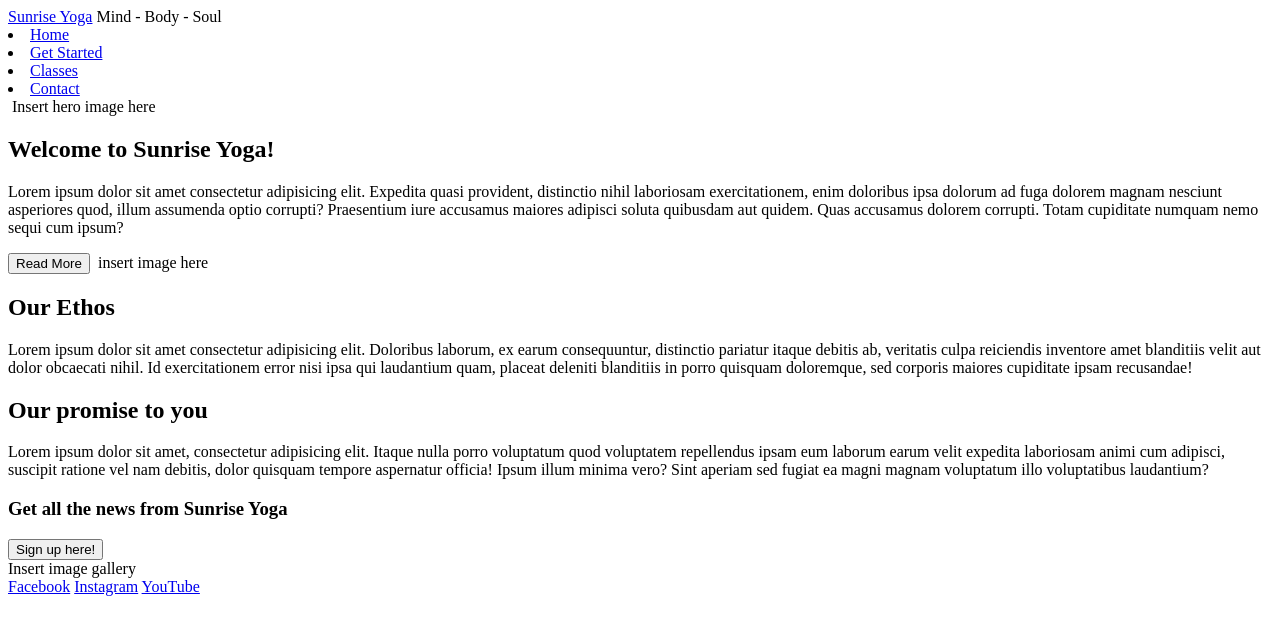
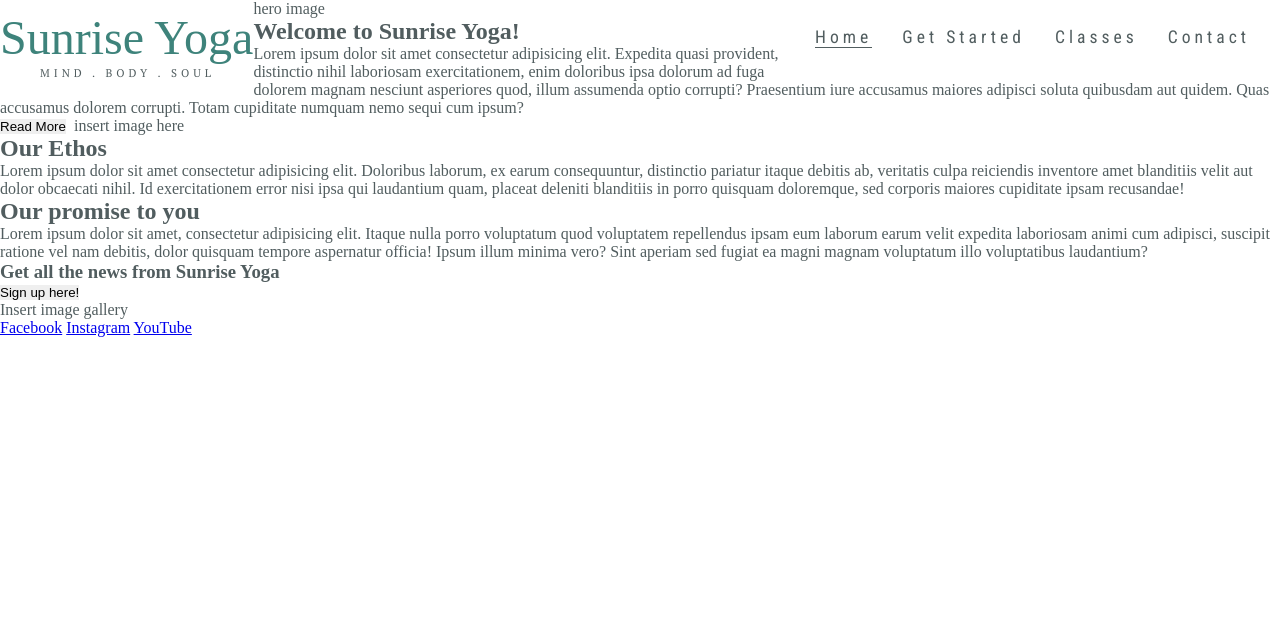
Before and after one commit to anyahush/sunrise-yoga, a plain HTML site: page index.html in a window 1280 px wide. Drawn offline with Linux system fonts and the light colour scheme; a web font is replaced by a local one.

Commit message:
Adding and styling header.

```diff
--- /dev/null
+++ b/assets/css/style.css
@@ -0,0 +1,77 @@
+@import url('https://fonts.googleapis.com/css2?family=Meddon&family=PT+Serif:ital@0;1&family=Roboto+Condensed:wght@300;400&display=swap');
+
+
+* {
+    margin: 0;
+    padding: 0;
+    border: 0;
+
+}
+
+body {
+    font-family: "Roboto-Condensed";
+    color: #515d5f;
+}
+
+h1 {
+    font-family: 'Meddon';
+    font-weight: 200;
+    color: #3e837b
+}
+
+.logo {
+    float: left;
+    text-decoration: none;
+    color: inherit;
+
+
+}
+
+#title {
+    font-size: 300%;
+}
+
+#tagline {
+    font-size: 70%;
+    font-family: 'PT Serif';
+    text-transform: uppercase;
+    letter-spacing: 4px;
+    text-decoration: none;
+    position: relative;
+    left: 40px;
+    bottom: 10px;
+
+}
+
+#menu {
+    font-size: 110%;
+    font-family: 'Roboto Condensed';
+    list-style-type: none;
+    letter-spacing: 4px;
+
+}
+
+#title,
+#menu {
+    line-height: 75px;
+}
+
+
+#menu li {
+    float: right;
+    margin-right: 30px;
+}
+
+#menu a {
+    text-decoration: none;
+    color: inherit;
+}
+
+#menu a:hover {
+    border-bottom: 1px solid #515d5f;
+}
+
+.present {
+    border-bottom: 1px solid #515d5f;
+
+}
--- a/index.html
+++ b/index.html
@@ -5,53 +5,53 @@
     <meta charset="UTF-8">
     <meta name="viewport" content="width=device-width, initial-scale=1.0">
     <title>Sunrise Yoga</title>
+    <link href="assets/css/style.css" rel="stylesheet" type="text/css">
 </head>
 
 <body>
+
     <header>
+        <a href="index.html" class="logo">
+            <h1 id="title">Sunrise Yoga</h1>
+            <p id="tagline">Mind . Body . Soul</p>
 
-        <!-- Nav Bar -->
+        </a>
+
         <nav>
-            <a href="#" aria-label="Go to home page">Sunrise Yoga</a>
-            <span> Mind - Body - Soul</span>
+            <ul id="menu">
 
-            <li>
-                <a href="#" aria-label="Go to the home page">Home</a>
+                <li>
+                    <a href="contact.html" aria-label="Go to the contact page">Contact</a>
+                </li>
+                <li>
+                    <a href="classes.html" aria-label="Go to the classes page">Classes</a>
+                </li>
+                <li>
+                    <a href="get-started.html" aria-label="Go to the Get Started page">Get Started</a>
+                </li>
+                <li>
+                    <a href="index.html" class="present" aria-label="Go to the home page">Home</a>
 
-            </li>
-            <li>
-                <a href="#" aria-label="Go to the Get Started page">Get Started</a>
-            </li>
-            <li>
-                <a href="#" aria-label="Go to the classes page">Classes</a>
-            </li>
-            <li>
-                <a href="#" aria-label="Go to the contact page">Contact</a>
-            </li>
+                </li>
+
+
+
             </ul>
 
         </nav>
 
-
     </header>
-
-
 
     <!-- Hero Image Container-->
     <section>
-        <div>
-            <img> Insert hero image here
-
-
-
-        </div>
+        hero image
 
     </section>
     <!-- /Hero Image Container-->
 
     <!-- Welcome Section-->
     <section>
-        <h1> Welcome to Sunrise Yoga!</h1>
+        <h2> Welcome to Sunrise Yoga!</h2>
 
         <p>
             Lorem ipsum dolor sit amet consectetur adipisicing elit. Expedita quasi provident, distinctio nihil
```
Also changed, not shown: classes.html (+10 -9 lines), contact.html (+10 -9 lines), get-started.html (+10 -9 lines), assets/style.css (deleted).
